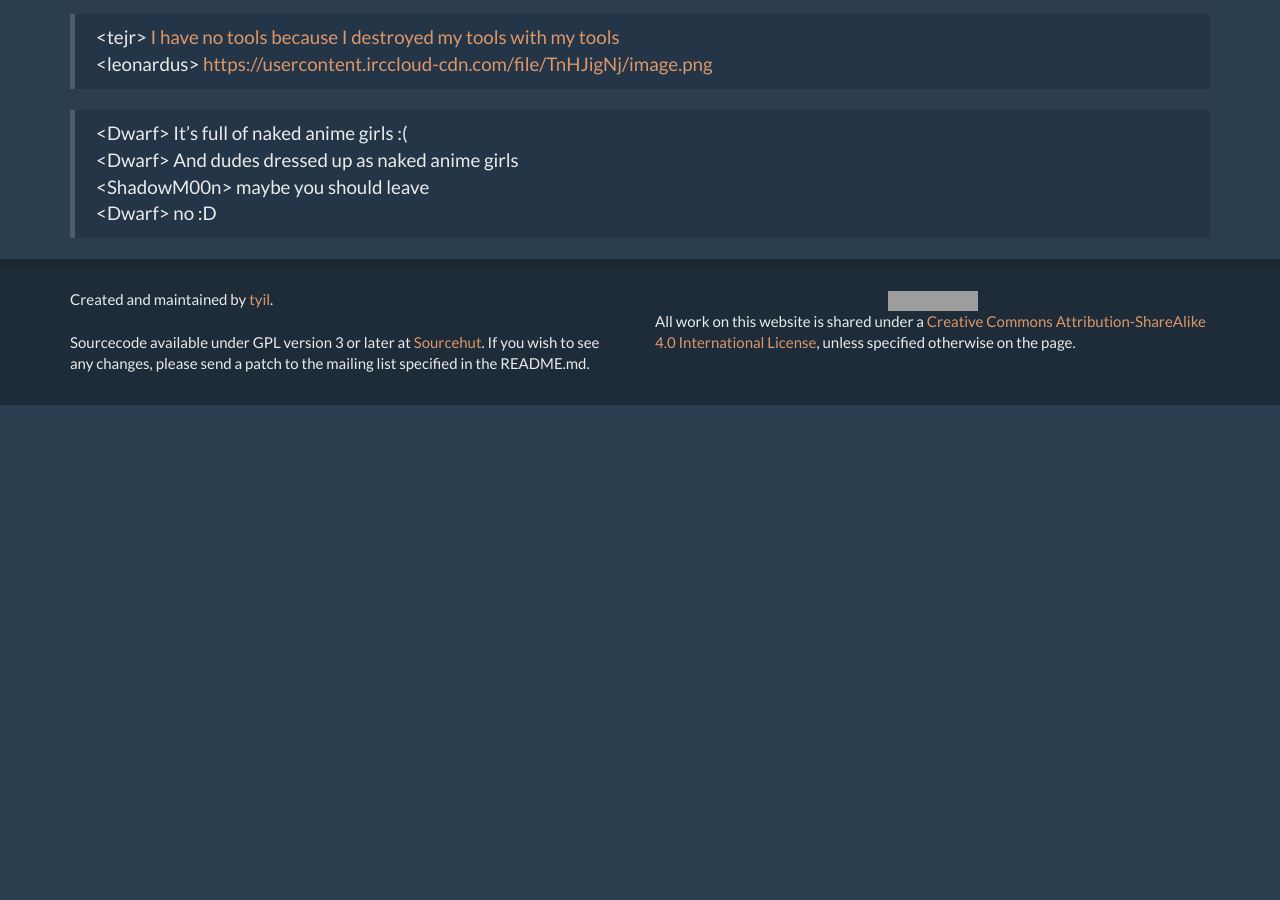
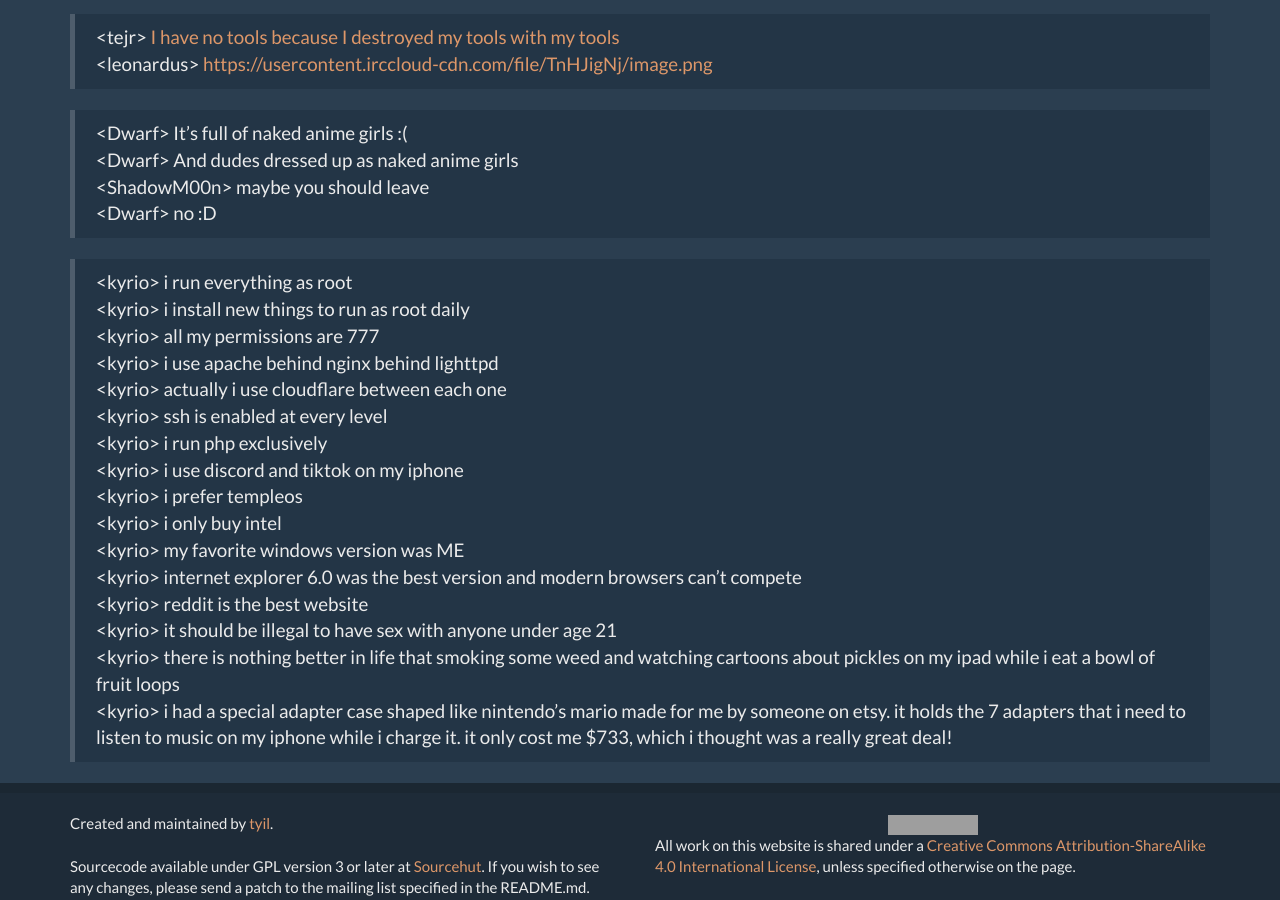
Before and after one commit to scriptkitties/fglt, a Jekyll site: the page built from irc.md, in a window 1280 px wide and 900 px high, scrolled down 3549 px. Built offline with Jekyll 4.4.1, drawn with Linux system fonts in a browser that asks for light colours; before the commit the page ends 3954 px from its top, so only the background shows below that; grey boxes are pictures that could not be loaded.

Commit message:
Add a quote from kyrio about computing preferences

```diff
--- a/irc.md
+++ b/irc.md
@@ -136,3 +136,20 @@ Please see [bots in #sqt](/irc/bots.html).
 > &lt;Dwarf&gt; And dudes dressed up as naked anime girls
 > &lt;ShadowM00n&gt; maybe you should leave
 > &lt;Dwarf&gt; no :D
+
+> &lt;kyrio&gt; i run everything as root
+> &lt;kyrio&gt; i install new things to run as root daily
+> &lt;kyrio&gt; all my permissions are 777
+> &lt;kyrio&gt; i use apache behind nginx behind lighttpd
+> &lt;kyrio&gt; actually i use cloudflare between each one
+> &lt;kyrio&gt; ssh is enabled at every level
+> &lt;kyrio&gt; i run php exclusively
+> &lt;kyrio&gt; i use discord and tiktok on my iphone
+> &lt;kyrio&gt; i prefer templeos
+> &lt;kyrio&gt; i only buy intel
+> &lt;kyrio&gt; my favorite windows version was ME
+> &lt;kyrio&gt; internet explorer 6.0 was the best version and modern browsers can't compete
+> &lt;kyrio&gt; reddit is the best website
+> &lt;kyrio&gt; it should be illegal to have sex with anyone under age 21
+> &lt;kyrio&gt; there is nothing better in life that smoking some weed and watching cartoons about pickles on my ipad while i eat a bowl of fruit loops
+> &lt;kyrio&gt; i had a special adapter case shaped like nintendo's mario made for me by someone on etsy. it holds the 7 adapters that i need to listen to music on my iphone while i charge it. it only cost me $733, which i thought was a really great deal!
```
